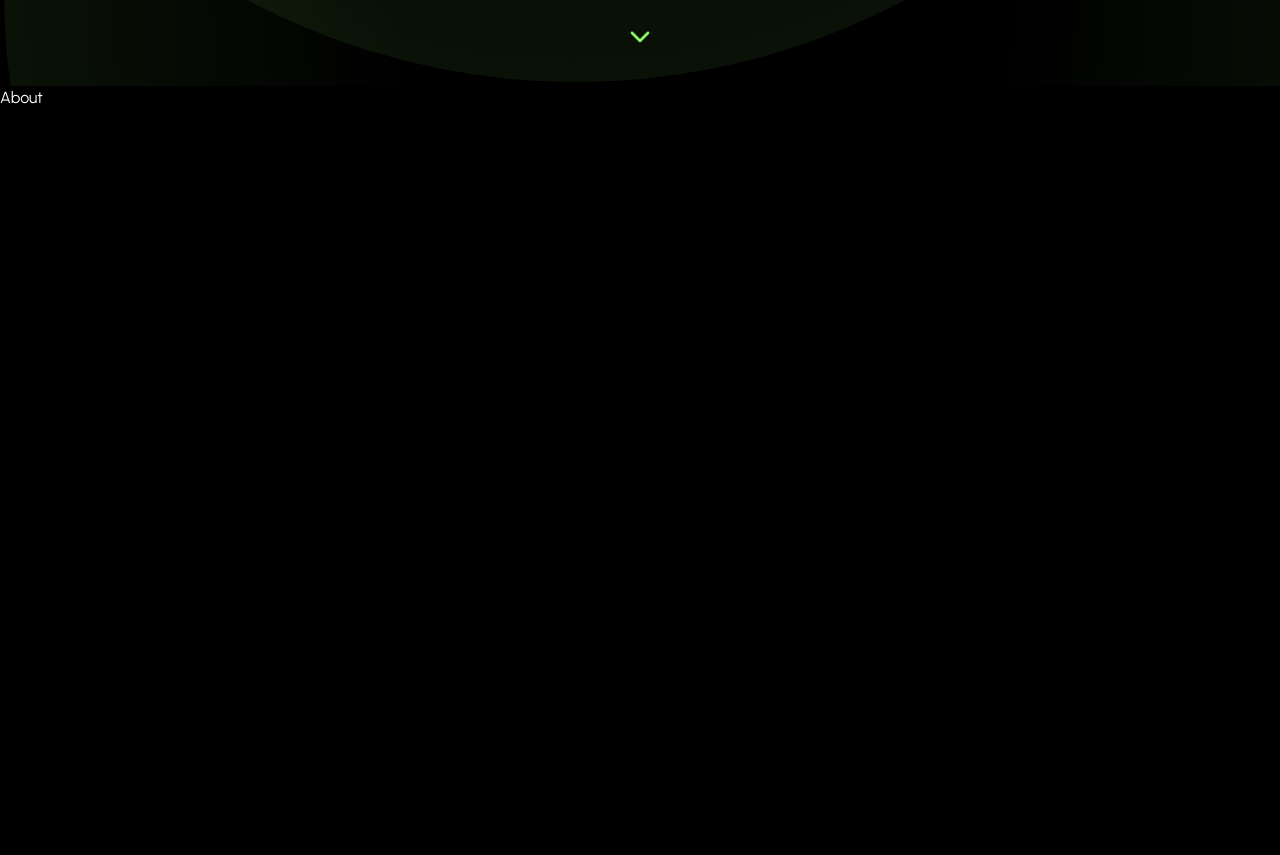
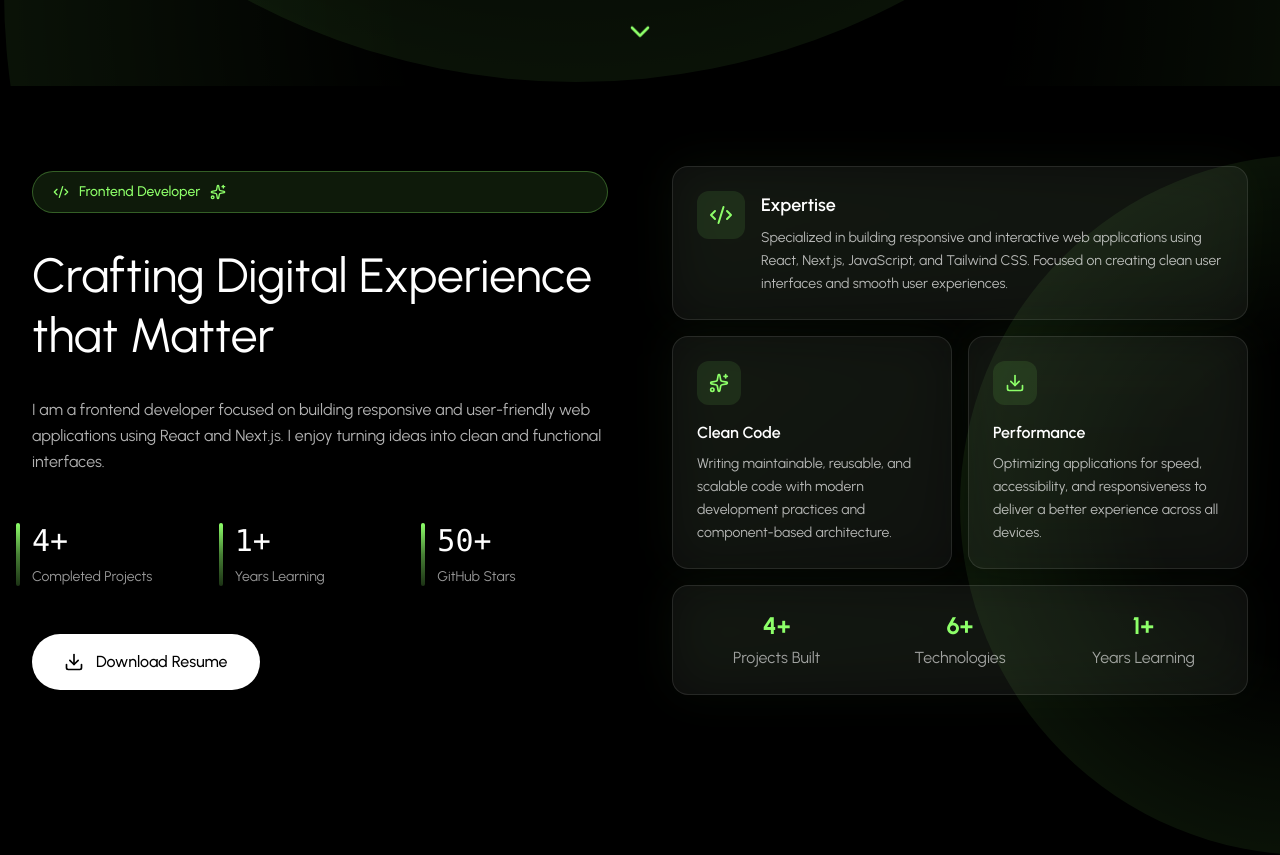
Before and after one commit to Baharah-Rostami/BaharahPortfolio, a React app: page / in a window 1280 px wide. Shown: the part 714-1569 px from the top of the page. Before the commit the page ends 824 px from the top, so only its background shows below. Built offline with nearby package versions, Linux system fonts and the light colour scheme; the HTML template or start-up script is replaced by a standard one; a web font is replaced by a local one.

Commit message:
made the about section

```diff
--- a/src/components/sections/About.jsx
+++ b/src/components/sections/About.jsx
@@ -1,6 +1,141 @@
+import { useState } from "react"
+import { Download, Code2, Sparkles } from "lucide-react"
+import { SiReact, SiNextdotjs, SiTailwindcss, SiJavascript } from "react-icons/si"
+import { aboutStats, personalInfo } from "../../utils/constants"
+import FadeIn from "../animations/FadeIn"
+import RadialGradiendbg from "../backgrounds/RadialGradiendbg"
 
 export default function About() {
+  const skills = [
+    { name: "React.js", icon: SiReact, color: "#61DAFB" },
+    { name: "Next.js", icon: SiNextdotjs, color: "#00000" },
+    { name: "Tailwind CSS", icon: SiTailwindcss, color: "#0686D4" },
+    { name: "Javascript", icon: SiJavascript, color: "#47A24B" },
+
+  ]
   return (
-    <div>About</div>
+    <section id="about" className="relative py-20 bg-black overflow-hidden">
+      <RadialGradiendbg variant="about" />
+      <div className="relative z-10 max-w-7xl mx-auto px-4 sm:px-6 lg:px-8">
+        {/* main grid  */}
+        <div className="grid grid-cols-1 lg:grid-cols-2 gap-16 items-center mb-20">
+          {/* left column  */}
+          <div className="flex flex-col gap-12 ">
+            <div className="flex flex-col gap-8">
+              <FadeIn delay={60}>
+                <div className="inline-flex items-center gap-2.5 px-5 py-2.5 border border-primary/30 bg-primary/10 rounded-full w-full">
+                  <Code2 className="w-4 h-4 text-primary" />
+                  <span className="text-sm text-primary font-medium">
+                    Frontend Developer
+                  </span>
+                  <Sparkles className="w-4 h-4 text-primary" />
+                </div>
+              </FadeIn>
+
+              <FadeIn delay={100}>
+                <h2 className="text-4xl lg:text-5xl font-normal text-white leading-tight">Crafting Digital Experience that Matter</h2>
+              </FadeIn>
+
+              <FadeIn delay={200}>
+                <div className="flex flex-col gap-4">
+                  {personalInfo.bio.map((paragraph, index) => (
+                    <p key={index} className="text-base text-white/70 leading-relaxed">{paragraph}</p>
+                  ))}
+                </div>
+              </FadeIn>
+            </div>
+
+            <FadeIn delay={300}>
+              <div className="grid grid-cols-3 gap-8">
+                {aboutStats.map((stat, index) => (
+                  <div key={index} className="relative">
+                    <div className="absolute -left-4 top-0 w-1 h-full bg-linear-to-b from-primary via-primary/50 to-primary/20 rounded-full"></div>
+                    <div className="text-3xl font-normal text-white mb-2 font-mono">
+                      {stat.value}
+                    </div>
+                    <p className="text-sm text-white/60 leading-snug">{stat.label}</p>
+                  </div>
+                ))}
+              </div>
+            </FadeIn>
+
+            <FadeIn delay={400}>
+              <button onClick={() => window.open(personalInfo.resume, '_blank')}
+                className="inline-flex items-center gap-3 bg-white hover:bg-white/90 text-black rounded-full px-8 py-4 text-base font-medium transition-all duration-300 w-fit group">
+                <Download className="w-5 h-5 group-hover:translate-y-0.5 transition-transform duration-300" />
+                Download Resume
+              </button>
+            </FadeIn>
+          </div>
+
+          {/* Right column  */}
+          <FadeIn delay={200}>
+            <div className="grid grid-cols-2 gap-4">
+              <div className="col-span-2 relative group">
+                <div className="absolute inset-0 bg-linear-to-br from-primary/10 to-primary/5 rounded-2xl blur-xl opacity-50 group-hover:opacity-75 transition-opacity duration-300"></div>
+                <div className="relative bg-white/5 border border-white/10 rounded-2xl p-6 hover:border-primary/30 transition-all duration-300">
+                  <div className="flex items-start gap-4">
+                    <div className="p-3 bg-primary/10 rounded-xl">
+                      <Code2 className="w-6 h-6 text-primary" />
+                    </div>
+                    <div className="flex-1">
+                      <h3 className="text-lg font-semibold text-white mb-2">Expertise</h3>
+                      <p className="text-sm text-white/70 leading-relaxed">Specialized in building responsive and interactive web applications
+                        using React, Next.js, JavaScript, and Tailwind CSS. Focused on
+                        creating clean user interfaces and smooth user experiences.</p>
+                    </div>
+                  </div>
+                </div>
+              </div>
+
+              <div className="relative group">
+                <div className="absolute inset-0 bg-linear-to-br from-primary/10 to-primary/5 rounded-2xl blur-xl opacity-50 group-hover:opacity-75 transition-opacity duration-300"></div>
+                <div className="relative bg-white/5 border border-white/10 rounded-2xl p-6 hover:border-primary/30 transition-all duration-300 h-full">
+                  <div className="p-3 bg-primary/10 rounded-xl w-fit mb-4">
+                    <Sparkles className="w-5 h-5 text-primary" />
+                  </div>
+                  <h3 className="text-base font-semibold text-white mb-2">Clean Code</h3>
+                  <p className="text-sm text-white/70 leading-relaxed">Writing maintainable, reusable, and scalable code with modern
+                    development practices and component-based architecture.</p>
+                </div>
+              </div>
+
+              <div className="relative group">
+                <div className="absolute inset-0 bg-linear-to-b from-primary/10 to-primary/5 rounded-2xl blur-xl opacity-50 group-hover:opacity-75 transition-opacity duration-300"></div>
+                <div className="relative bg-white/5 border border-white/10 rounded-2xl p-6 hover:border-primary/30 transition-all duration-300 h-full">
+                  <div className="p-3 bg-primary/10 rounded-xl w-fit mb-4">
+                    <Download className="w-5 h-5 text-primary" />
+                  </div>
+                  <h3 className="text-base font-semibold text-white mb-2">Performance</h3>
+                  <p className="text-sm text-white/70 leading-relaxed">  Optimizing applications for speed, accessibility, and responsiveness to deliver a better experience across all devices.</p>
+                </div>
+              </div>
+
+              <div className="col-span-2 relative group">
+                <div className="absolute inset-0 bg-linear-to-br from-primary/10 to-primary/5 rounded-2xl blur-xl opacity-50 group-hover:opacity-75 transition-opacity duration-300"></div>
+                <div className="relative bg-white/5 border border-white/10 rounded-2xl p-6 hover:border-primary/30 transition-all duration-300">
+                  <div className="grid grid-cols-3 gap-6 text-center ">
+                    <div>
+                      <div className="text-2xl font-bold text-primary mb-1">4+</div>
+                      <div className="text-x5 text-white/60">Projects Built</div>
+                    </div>
+
+                    <div>
+                      <div className="text-2xl font-bold text-primary mb-1">6+</div>
+                      <div className="text-x5 text-white/60">Technologies</div>
+                    </div>
+
+                    <div>
+                      <div className="text-2xl font-bold text-primary mb-1">1+</div>
+                      <div className="text-x5 text-white/60">Years Learning</div>
+                    </div>
+                  </div>
+                </div>
+              </div>
+            </div>
+          </FadeIn>
+        </div>
+      </div>
+    </section>
   )
 }
--- a/src/utils/constants.js
+++ b/src/utils/constants.js
@@ -4,12 +4,25 @@
   location : "Herat-Afghanistan",
   email: "rostamibahara0@gmail.com",
   tagline: "Building modern and responsive web experiences",
-  resume: "/resume.pdf",
+  resume: "/src/utils/resume.docx",
   bio:[ "I am a frontend developer focused on building responsive and user-friendly web applications using React and Next.js. I enjoy turning ideas into clean and functional interfaces."
 
   ],
 };
-
+export const aboutStats = [
+  {
+    value: "4+",
+    label: "Completed Projects",
+  },
+  {
+    value: "1+",
+    label: "Years Learning",
+  },
+  {
+    value: "50+",
+    label: "GitHub Stars",
+  },
+];
 export const socialLinks = {
   github: "https://github.com/Baharah-Rostami",
   linkedin: "https://linkedin.com/in/baharah-rostami",
```
Also changed, not shown: 1 other file (tests, documents, lock files or other folders).
